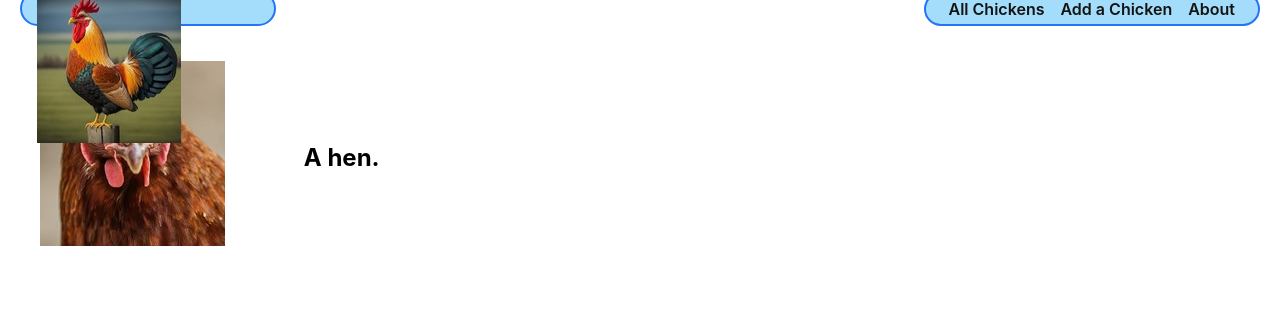
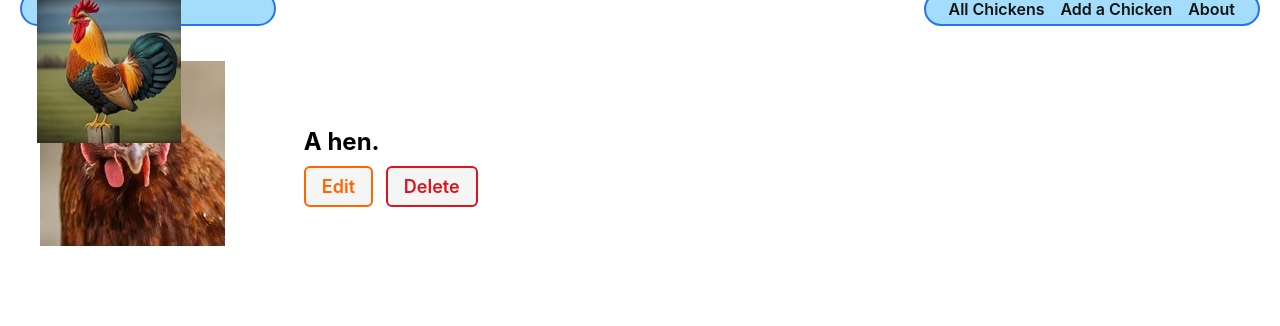
Before and after one commit to Jabutler95/chicken-collector, a Django app: template main_app/templates/chickens/detail.html in a window 1280 px wide. Shown: the part 29-355 px from the top of the page. Run offline with Django 4.2, Linux system fonts and the light colour scheme; the template is opened without the code that fills it, so the values that code supplies are empty.

Commit message:
add url and views for update and delete

```diff
--- a/main_app/models.py
+++ b/main_app/models.py
@@ -1,4 +1,5 @@
 from django.db import models
+from django.urls import reverse
 
 # Create your models here.
 
@@ -10,3 +11,6 @@
 
   def __str__(self):
     return self.name
+
+  def get_absolute_url(self):
+    return reverse("chicken_detail", kwargs={"chicken_id": self.id})
--- a/main_app/templates/chickens/detail.html
+++ b/main_app/templates/chickens/detail.html
@@ -26,6 +26,10 @@
       <h2>A {{ chicken.breed }} hen.</h2>
     {% endif %}
     <p>{{ chicken.description }}</p>
+    <div class="chicken-actions">
+      <a href="{% url 'chicken-update' chicken.id %}" class="btn warn">Edit</a>
+      <a href="{% url 'chicken-delete' chicken.id %}" class="btn danger">Delete</a>
+    </div>
   </div>
 </section>
 
--- a/main_app/urls.py
+++ b/main_app/urls.py
@@ -7,4 +7,6 @@
   path('chickens/', views.chicken_index, name='chicken-index'),
   path('chickens/<int:chicken_id>/', views.chicken_detail, name='chicken-detail'),
   path('chickens/create/', views.ChickenCreate.as_view(), name='chicken-create'),
+  path('chickens/<int:pk>/update/', views.ChickenUpdate.as_view(), name='chicken-update'),
+  path('chickens/<int:pk>/delete/', views.ChickenDelete.as_view(), name='chicken-delete'),
 ]
```
Also changed, not shown: main_app/views.py (+10 -1 lines).
